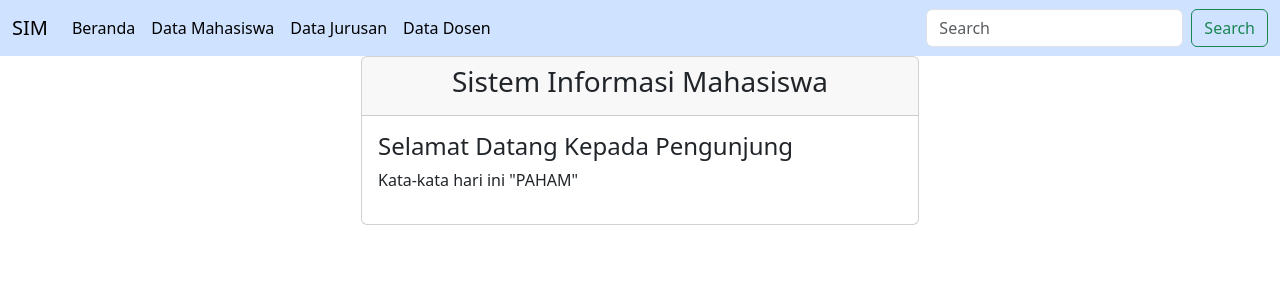
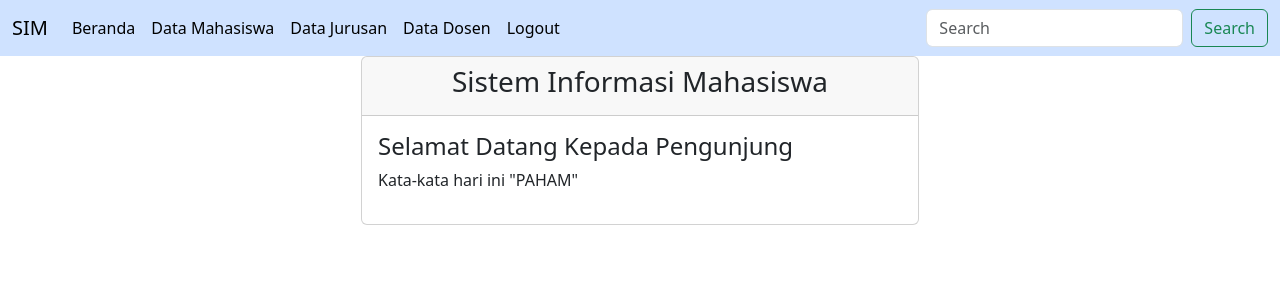
Before and after one commit to srimaharaniii/project, a PHP site: page /index.php in a window 1280 px wide. Shown: the top 300 px of the page. Run offline with PHP 8.4, Linux system fonts and the light colour scheme; the visitor is signed in with stand-in values (Sample User, id 1).

Commit message:
memperbaiki cek login

```diff
--- a/ceklogin.php
+++ b/ceklogin.php
@@ -1,4 +1,5 @@
 <?php
+session_start();
 // jika tidak ada $_SESSION dan $_COOKIE maka
 // alihkan ke halaman login
 if(!isset($_SESSION['sid']) AND !isset($_COOKIE['cid'])){
--- a/navbar.php
+++ b/navbar.php
@@ -18,6 +18,9 @@
         <li class="nav-item">
           <a class="nav-link active" aria-current="page" href="/project/modul-dosen/index.php">Data Dosen</a>
         </li>
+        <li class="nav-item">
+          <a class="nav-link active" aria-current="page" href="/project/logout.php">Logout</a>
+        </li>
       </ul>
       <form class="d-flex" role="search">
         <input class="form-control me-2" type="search" placeholder="Search" aria-label="Search">
```
